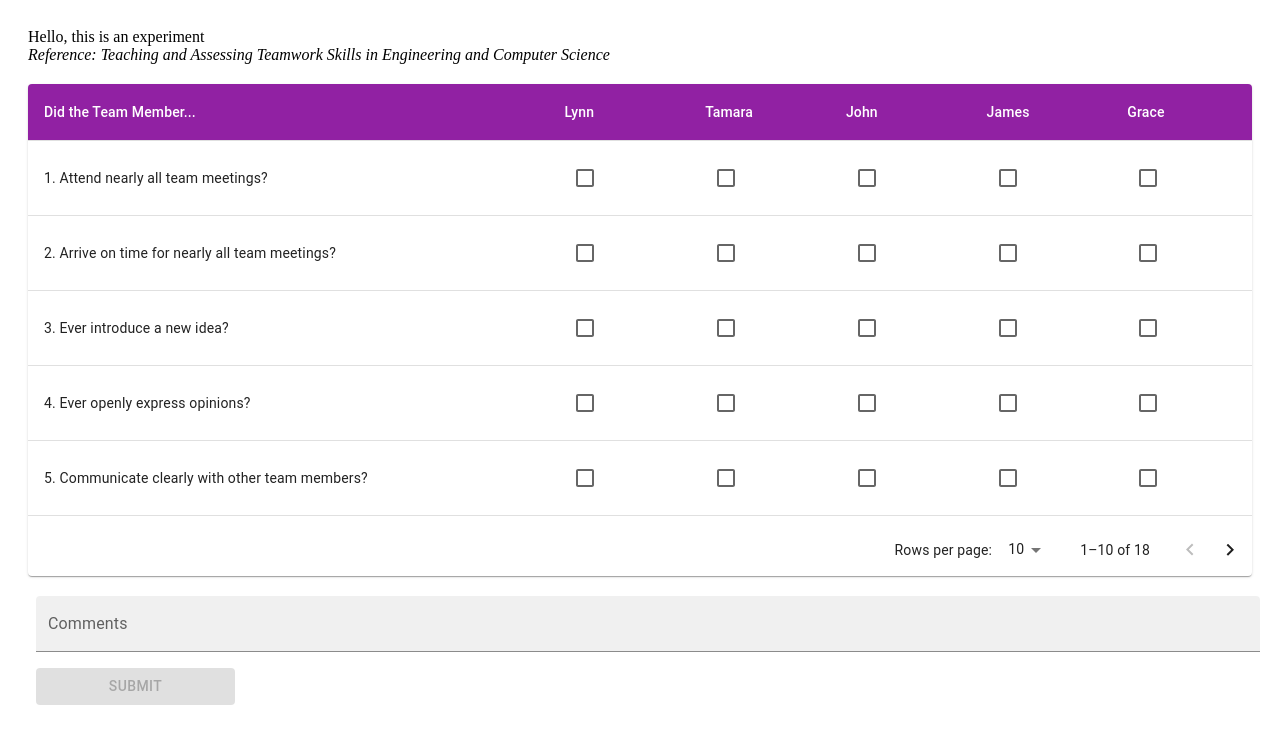
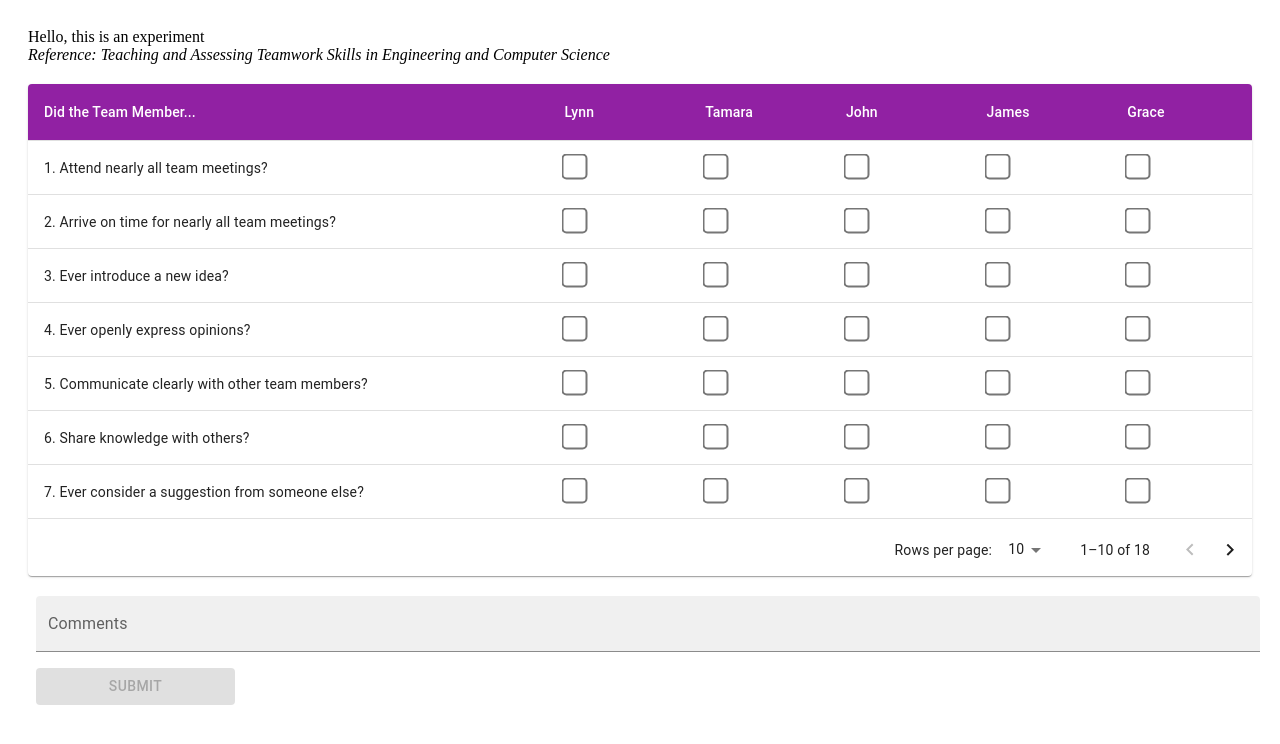
Before and after one commit to graasp/graasp-app-survey, a React (Create React App) app: page / in a window 1280 px wide. Shown: the top 744 px of the page. Built offline with nearby package versions, Linux system fonts and the light colour scheme.

Commit message:
customixe checkboxes

```diff
--- a/src/App.js
+++ b/src/App.js
@@ -42,7 +42,7 @@ const questions = [
   "Demonstrate an ability to do research and gather information?",
   "Shows an ability to distinguish between the important and the trivial?",
 ];
-
+let count=0;
 const students = ["Lynn", "Tamara", "John", "James", "Grace"];
 
 const columns = [
@@ -81,7 +81,8 @@ export default function App() {
     setPage(0);
   };
 
-
+count++
+console.log(count)
   return (
     <div style={{ padding: "20px 20px 20px 20px" }}>
       <Header />
--- a/src/CustomCheckBox.js
+++ b/src/CustomCheckBox.js
@@ -1,5 +1,4 @@
 import { useState } from "react";
-import Checkbox from "@mui/material/Checkbox";
 
 const CHECKBOX_STATES = {
   Positive: "Positive",
@@ -7,7 +6,7 @@ const CHECKBOX_STATES = {
   Negative: "Negative",
   Empty: "Empty",
 };
-let count=0
+
 const CustomCheckbox = (props) => {
   //   const [positive, setPositive] = useState(false);
   //   const [nonApplicable, setNonApplicable] = useState(false);
@@ -38,24 +37,50 @@ const CustomCheckbox = (props) => {
     setIsChecked(updatedChecked);
   };
 
-  const label = { inputProps: { "aria-label": "Checkbox demo" } };
-
   const conditionalRender = () => {
     switch (isChecked) {
       case CHECKBOX_STATES.Positive:
-        return <Checkbox {...label} color="secondary" onClick={handleChange} />;
+        return (
+          <input
+            type="checkbox"
+            checked
+            style={{ transform: "scale(2)", filter: "hue-rotate(240deg)" }}
+            color="blue"
+            onClick={handleChange}
+          />
+        );
       case CHECKBOX_STATES.Empty:
-        return <Checkbox {...label} onClick={handleChange} />;
+        return (
+          <input
+            type="checkbox"
+            style={{ transform: "scale(2)" }}
+            onClick={handleChange}
+          />
+        );
       case CHECKBOX_STATES.NonApplicable:
-        return <Checkbox {...label} color="primary" onClick={handleChange} />;
+        return (
+          <input
+            type="checkbox"
+            checked
+            style={{ transform: "scale(2)", filter: "hue-rotate(200deg)" }}
+            color="green"
+            onClick={handleChange}
+          />
+        );
       case CHECKBOX_STATES.Negative:
-        return <Checkbox {...label} color="success" onClick={handleChange} />;
+        return (
+          <input
+            type="checkbox"
+            checked
+            style={{ transform: "scale(2)",  filter: "hue-rotate(140deg)"}}
+            onClick={handleChange}
+          />
+        );
       default:
-        return <Checkbox {...label} color="default" onClick={handleChange} />;
+        return;
     }
   };
-  count++
-  console.log(count,isChecked)
+  console.log(isChecked);
   return <>{conditionalRender()}</>;
 };
 
--- a/src/index.css
+++ b/src/index.css
@@ -6,6 +6,14 @@
     align-items: center;
   }
 
-  .black-in{
-    color:'black'
+
+  input[type='checkbox'] {
+    transform: scale(2);
+    margin: 10px;
+    cursor: pointer;
+    filter: hue-rotate(240deg);
+    transform:scale(2);
   }
+
+  /* Prevent cursor being `text` between checkboxes */
+  body { cursor: default }
```
